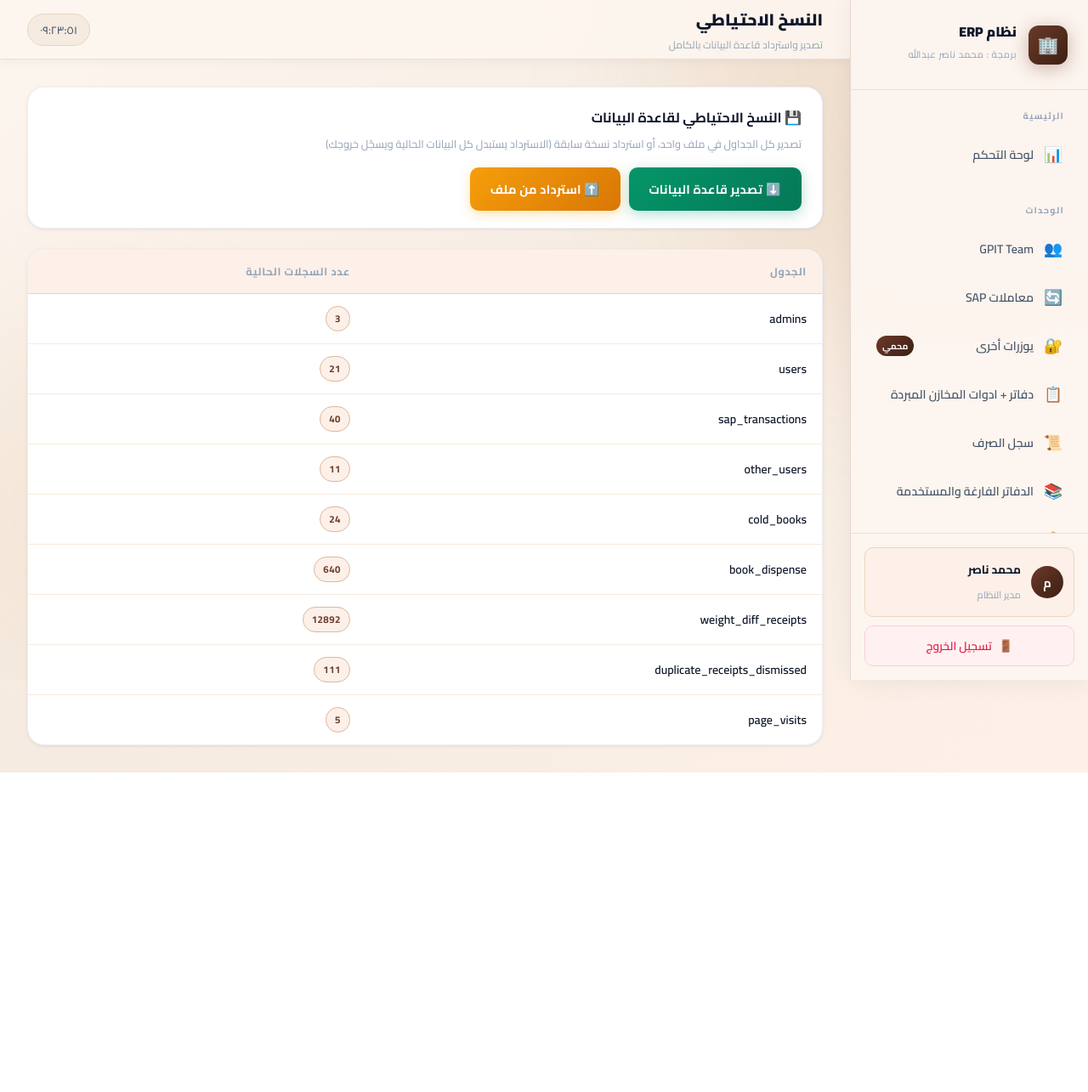
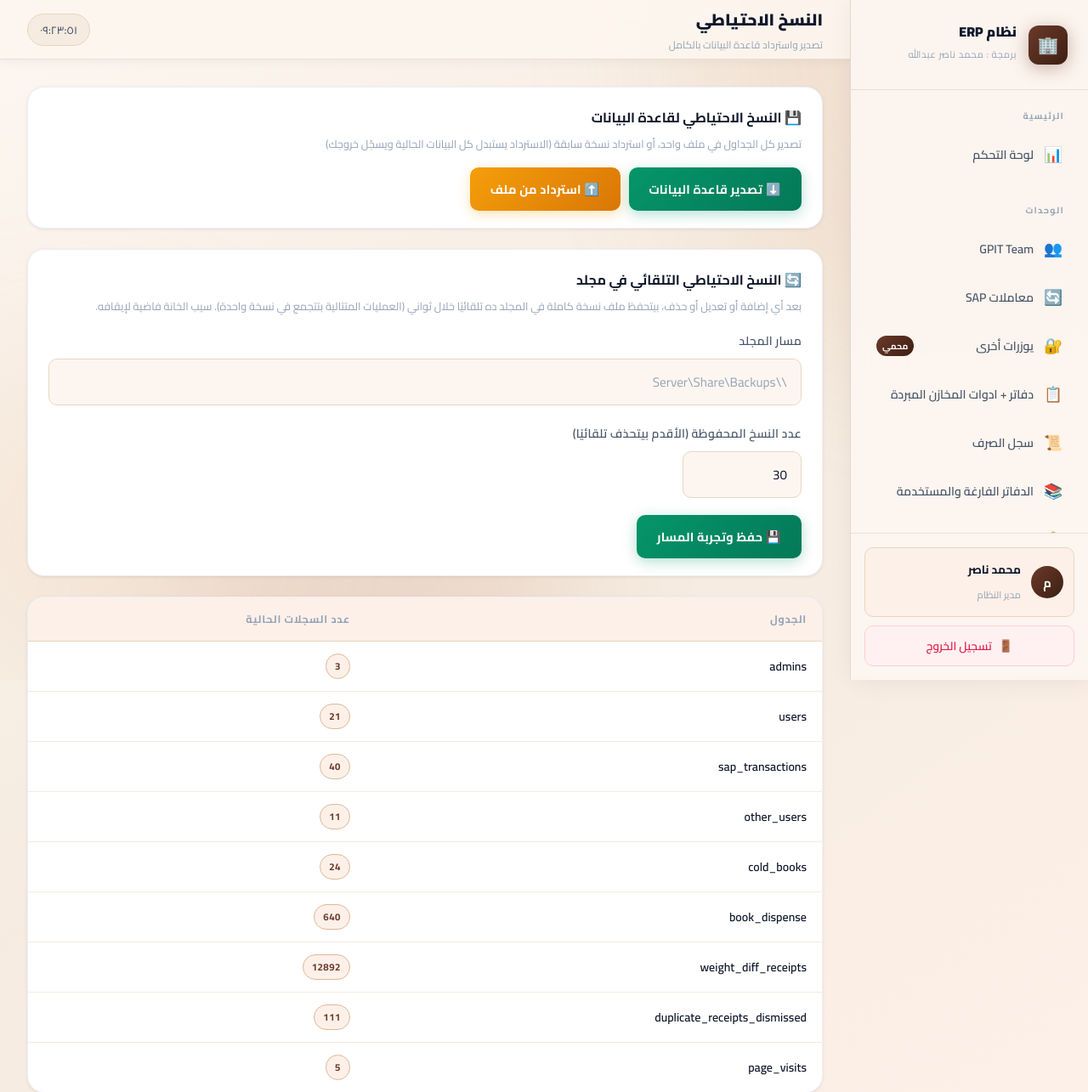
Before and after one commit to mohamednasserohi700-commits/All_Data, a Flask app: page /backup in a window 1280 px wide. Shown: the top 1285 px of the page at 85% size. Before the commit the page ends 909 px from the top, so only its background shows below. Run offline with Flask 3, Linux system fonts and the light colour scheme; a user stored in the database is signed in; data comes from the database, SQL or seed files in the repository; parts of the project's set-up code (start-up, migrations or seed data) failed here and were passed over; some libraries are stand-ins or nearby versions.

Commit message:
Add files via upload

```diff
--- a/templates/backup.html
+++ b/templates/backup.html
@@ -14,6 +14,26 @@
   </div>
 </div>
 
+<div class="table-card" style="padding: 20px 24px; margin-bottom: 24px;">
+  <div style="font-weight: 700; margin-bottom: 4px;">🔄 النسخ الاحتياطي التلقائي في مجلد</div>
+  <div style="color: var(--text-muted); font-size: 0.8rem; margin-bottom: 16px;">بعد أي إضافة أو تعديل أو حذف، بيتحفظ ملف نسخة كاملة في المجلد ده تلقائيًا خلال ثواني (العمليات المتتالية بتتجمع في نسخة واحدة). سيب الخانة فاضية لإيقافه.</div>
+  <div class="form-group">
+    <label class="form-label">مسار المجلد</label>
+    <input type="text" class="form-control" id="auto-folder" dir="ltr" value="{{ bs.get('folder', '') }}" placeholder="\\Server\Share\Backups">
+  </div>
+  <div class="form-group">
+    <label class="form-label">عدد النسخ المحفوظة (الأقدم بيتحذف تلقائيًا)</label>
+    <input type="number" class="form-control" id="auto-keep" min="1" value="{{ bs.get('keep', 30) }}" style="max-width:140px">
+  </div>
+  <button type="button" class="btn btn-success" onclick="saveAutoBackup()">💾 حفظ وتجربة المسار</button>
+  {% if bs.get('folder') %}
+  <div style="margin-top:14px; font-size:0.8rem;">
+    {% if bs.get('last_ok') %}<div style="color:var(--text-muted)">✅ آخر نسخة ناجحة: {{ bs.get('last_ok') }}</div>{% endif %}
+    {% if bs.get('last_error') %}<div style="color:#e5484d">⚠️ آخر خطأ: {{ bs.get('last_error') }}</div>{% endif %}
+  </div>
+  {% endif %}
+</div>
+
 <div class="table-card">
   <table>
     <thead><tr><th>الجدول</th><th>عدد السجلات الحالية</th></tr></thead>
@@ -28,6 +48,15 @@
 
 {% block scripts %}
 <script>
+async function saveAutoBackup() {
+  const fd = new FormData();
+  fd.append('folder', document.getElementById('auto-folder').value);
+  fd.append('keep', document.getElementById('auto-keep').value);
+  const data = await postForm('/backup/settings', fd);
+  if (data.success) { showToast(data.message); setTimeout(() => location.reload(), 1200); }
+  else showToast(data.message || 'حدث خطأ', 'error');
+}
+
 async function importDb(input) {
   const file = input.files[0];
   input.value = '';
```
